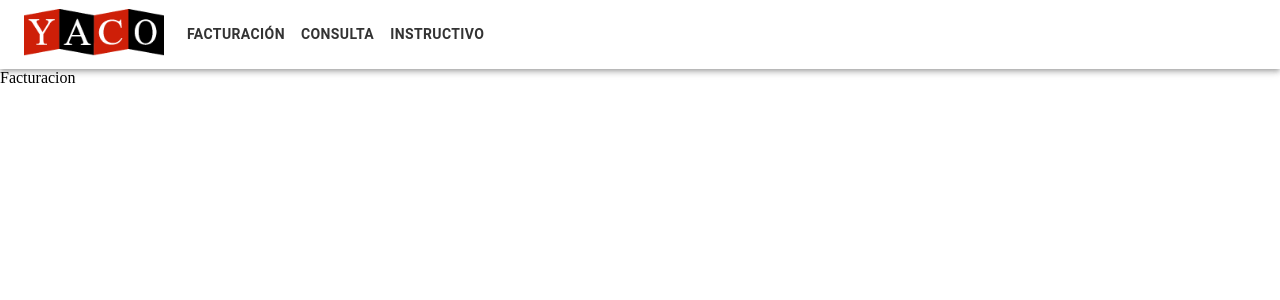
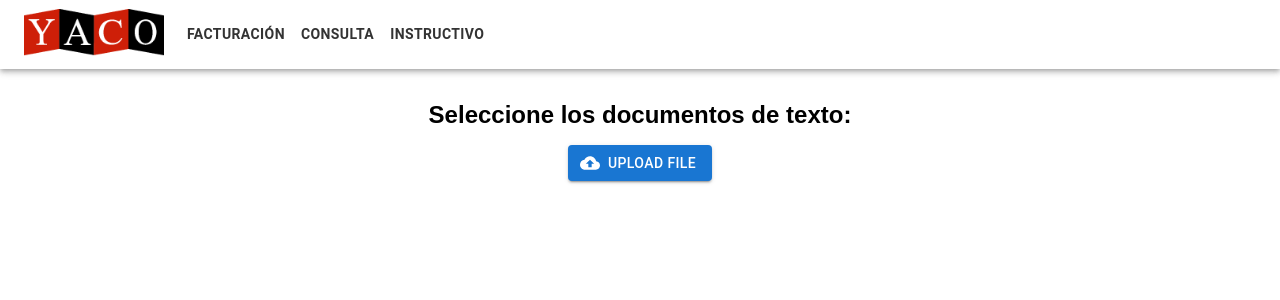
Before and after one commit to tomasleggire/yaco, a React (Vite) app: page /facturacion in a window 1280 px wide. Shown: the top 300 px of the page. Built offline with nearby package versions, Linux system fonts and the light colour scheme.

Commit message:
Componente para leer txt

```diff
--- a/src/index.scss
+++ b/src/index.scss
@@ -25,4 +25,5 @@ a:active {
 
 body {
   background-color: $white-yaco;
+  font-family: sans-serif;
 }
--- a/src/pages/Facturacion/Facturacion.scss
+++ b/src/pages/Facturacion/Facturacion.scss
@@ -0,0 +1,11 @@
+.main-facturacion {
+    width: 100%;
+    display: flex;
+    flex-direction: column;
+    justify-content: center;
+    text-align: center;
+    padding-top: 2rem;
+    h2 {
+      margin-bottom: 1rem;
+    }
+}
--- a/src/pages/Facturacion/Facturacion.tsx
+++ b/src/pages/Facturacion/Facturacion.tsx
@@ -1,5 +1,74 @@
-import React from "react";
+import React, { useState } from "react";
+import { styled } from "@mui/material/styles";
+import Button from "@mui/material/Button";
+import CloudUploadIcon from "@mui/icons-material/CloudUpload";
+import "./Facturacion.scss";
+
+const VisuallyHiddenInput = styled("input")({
+  clip: "rect(0 0 0 0)",
+  clipPath: "inset(50%)",
+  height: 1,
+  overflow: "hidden",
+  position: "absolute",
+  bottom: 0,
+  left: 0,
+  whiteSpace: "nowrap",
+  width: 1,
+});
 
 export default function Facturacion() {
-  return <div>Facturacion</div>;
+  const [uploadedFiles, setUploadedFiles] = useState<File[]>([]);
+  const [fileContents, setFileContents] = useState<string[]>([]);
+
+  const handleFileEvent = (e: React.ChangeEvent<HTMLInputElement>) => {
+    const chosenFiles = Array.from(e.target.files || []);
+    handleUploadFiles(chosenFiles);
+  };
+
+  const handleUploadFiles = (files: File[]) => {
+    const uploaded = [...uploadedFiles];
+    files.some((file) => {
+      if (uploaded.findIndex((f) => f.name === file.name) === -1) {
+        uploaded.push(file);
+        const reader = new FileReader();
+        reader.onload = (event) => {
+          const fileContent = event.target?.result;
+          if (typeof fileContent === "string") {
+            setFileContents((prev) => [...prev, fileContent]);
+          }
+        };
+        reader.readAsText(file);
+      }
+    });
+    setUploadedFiles(uploaded);
+  };
+  return (
+    <div className="main-facturacion">
+      <h2>Seleccione los documentos de texto:</h2>
+      <div>
+        <Button
+          component="label"
+          variant="contained"
+          startIcon={<CloudUploadIcon />}
+        >
+          Upload file
+          <VisuallyHiddenInput
+            type="file"
+            multiple
+            accept="text/plain"
+            onChange={handleFileEvent}
+          />
+        </Button>
+      </div>
+
+      <div className="uploaded-files-list">
+        {uploadedFiles.map((file, index) => (
+          <div key={file.name}>
+            <h3>{file.name}</h3>
+            <p>{fileContents[index]}</p>
+          </div>
+        ))}
+      </div>
+    </div>
+  );
 }
```
